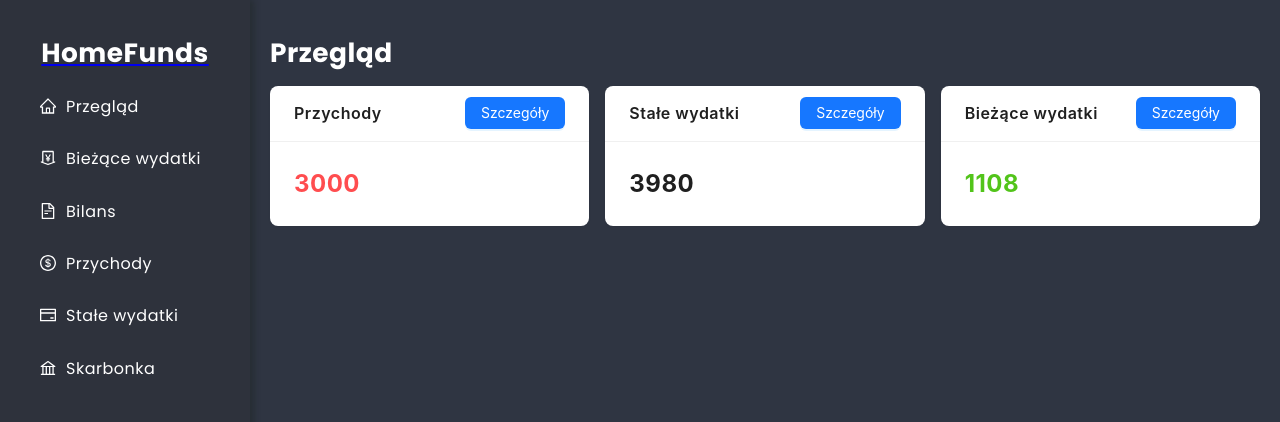
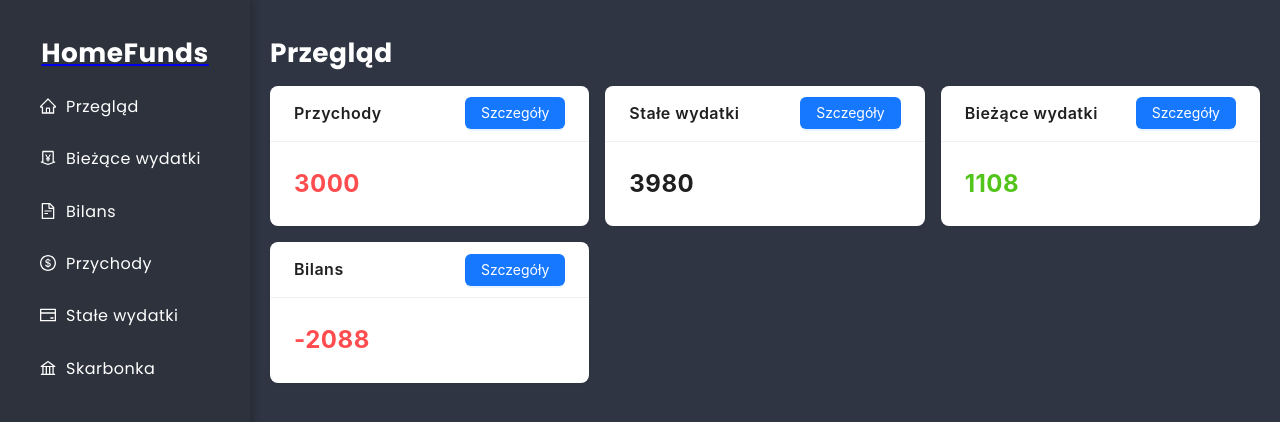
Before and after one commit to Kris87M/home-funds, a React (Create React App) app: page /overview in a window 1280 px wide. Shown: the top 422 px of the page. Built offline with nearby package versions, Linux system fonts and the light colour scheme; data requests are answered from the project's data file.

Commit message:
Add card with BalanceSheet

```diff
--- a/src/pages/Overview/Overview.js
+++ b/src/pages/Overview/Overview.js
@@ -24,6 +24,7 @@ const Overview = () => {
   const totalIncome = calculateTotal(income);
   const totalRecurringBills = calculateTotal(recurringBills);
   const totalTransactions = calculateTotal(transactions);
+  const netWorth = totalIncome - (totalRecurringBills + totalTransactions);
 
   return (
     <div>
@@ -32,6 +33,7 @@ const Overview = () => {
         <OverviewCard title='Przychody' total={totalIncome} type='income' onNavigate={() => navigate('/income')}/>
         <OverviewCard title='Stałe wydatki' total={totalRecurringBills} type='recurringBills' onNavigate={() => navigate('/recurring-bills')}/>
         <OverviewCard title='Bieżące wydatki' total={totalTransactions} type='transactions' onNavigate={() => navigate('/transactions')}/>
+        <OverviewCard title='Bilans' total={netWorth} type='netWorth' onNavigate={() => navigate('/balance-sheet')}/>
       </Row>
     </div>
   )
```
